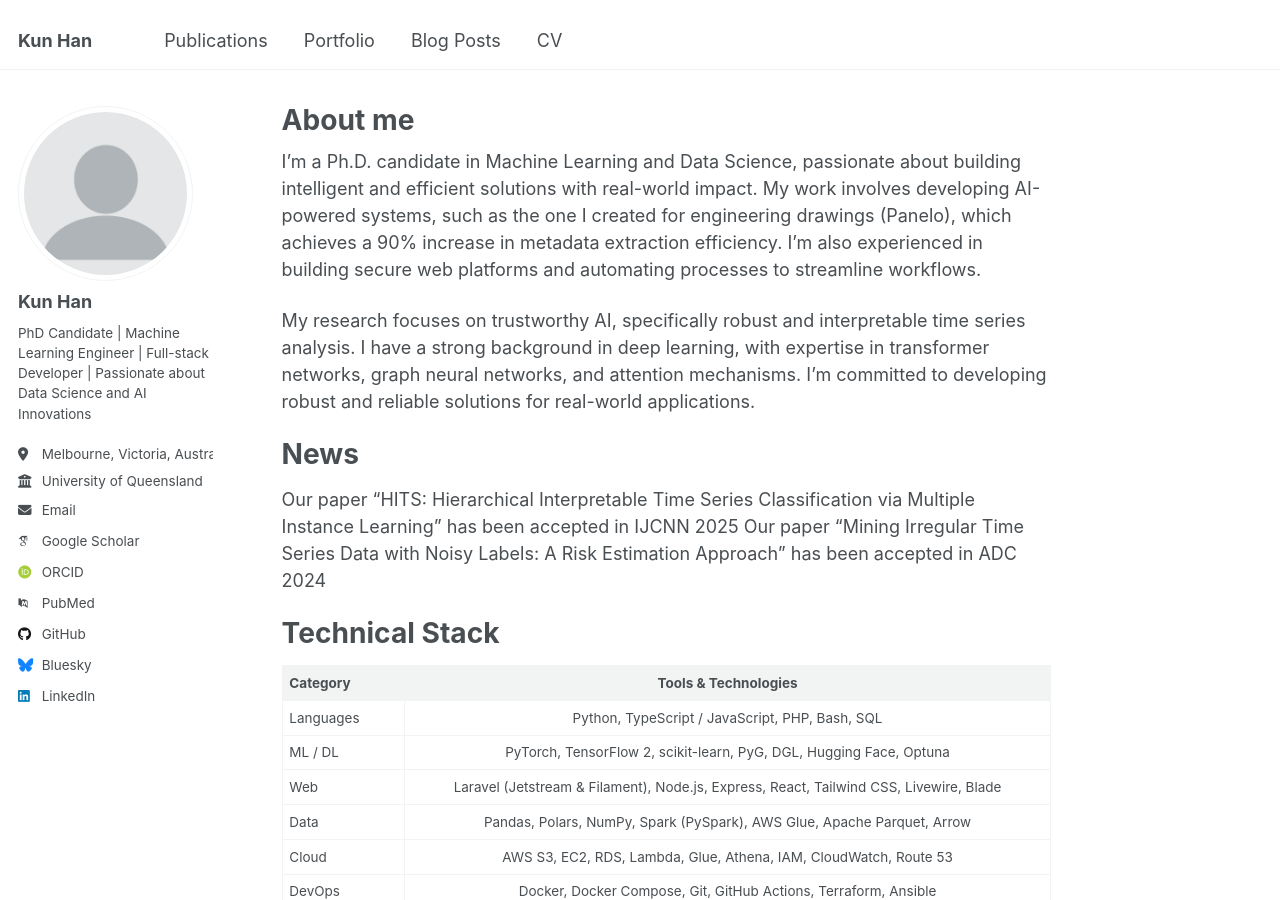
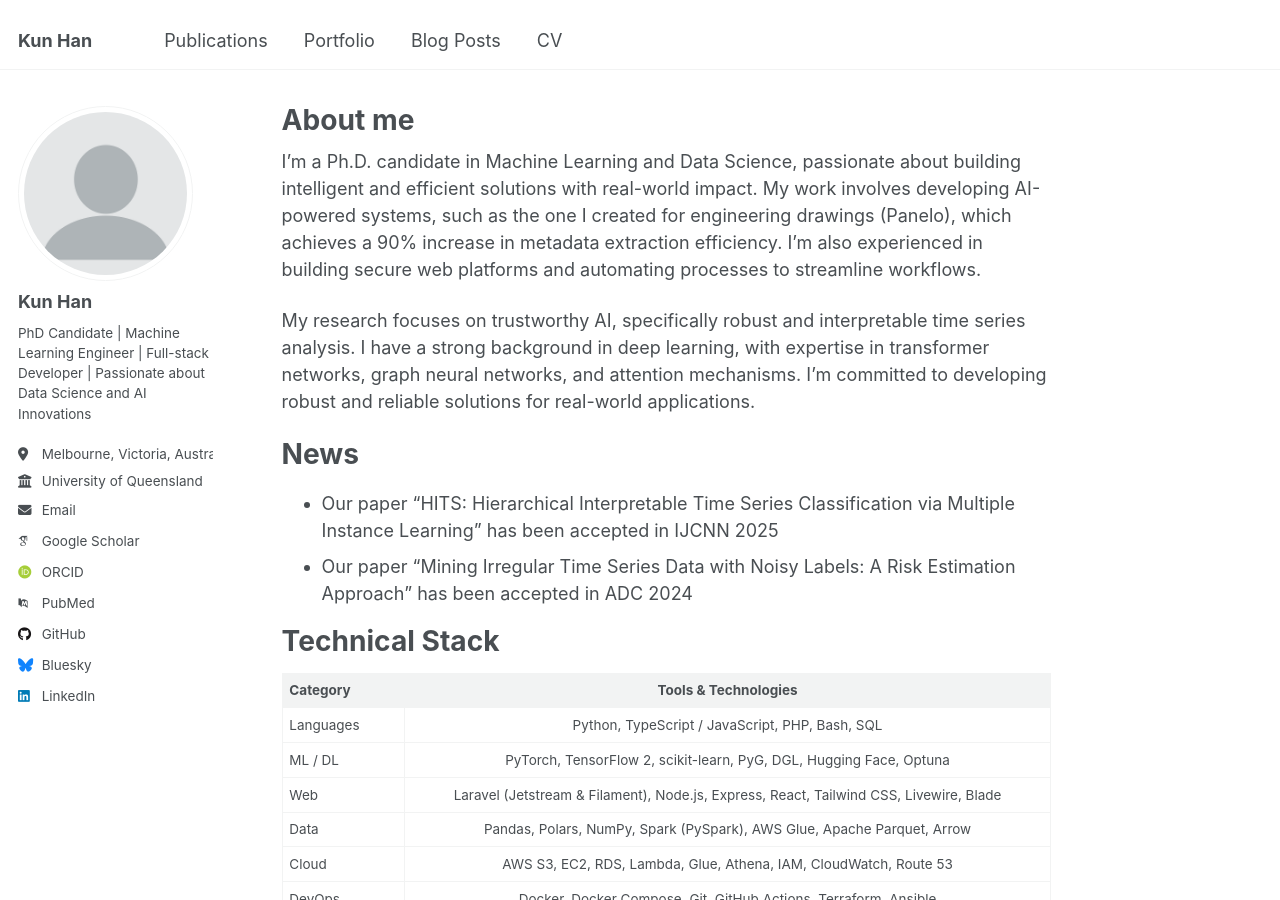
Before and after one commit to Evan-Kun/Evan-Kun.github.io, a Jekyll site: the page built from _pages/about.md, in a window 1280 px wide and 900 px high. Built offline with Jekyll 4.4.1, drawn with Linux system fonts in a browser that asks for light colours; some web fonts are replaced.

```diff
--- a/_pages/about.md
+++ b/_pages/about.md
@@ -12,8 +12,8 @@ I'm a Ph.D. candidate in Machine Learning and Data Science, passionate about bui
 My research focuses on trustworthy AI, specifically robust and interpretable time series analysis. I have a strong background in deep learning, with expertise in transformer networks, graph neural networks, and attention mechanisms. I'm committed to developing robust and reliable solutions for real-world applications.
 
 # News
-Our paper "HITS: Hierarchical Interpretable Time Series Classification via Multiple Instance Learning" has been accepted in IJCNN 2025
-Our paper "Mining Irregular Time Series Data with Noisy Labels: A Risk Estimation Approach" has been accepted in ADC 2024
+- Our paper "HITS: Hierarchical Interpretable Time Series Classification via Multiple Instance Learning" has been accepted in IJCNN 2025
+- Our paper "Mining Irregular Time Series Data with Noisy Labels: A Risk Estimation Approach" has been accepted in ADC 2024
 
 # Technical Stack
 
```
